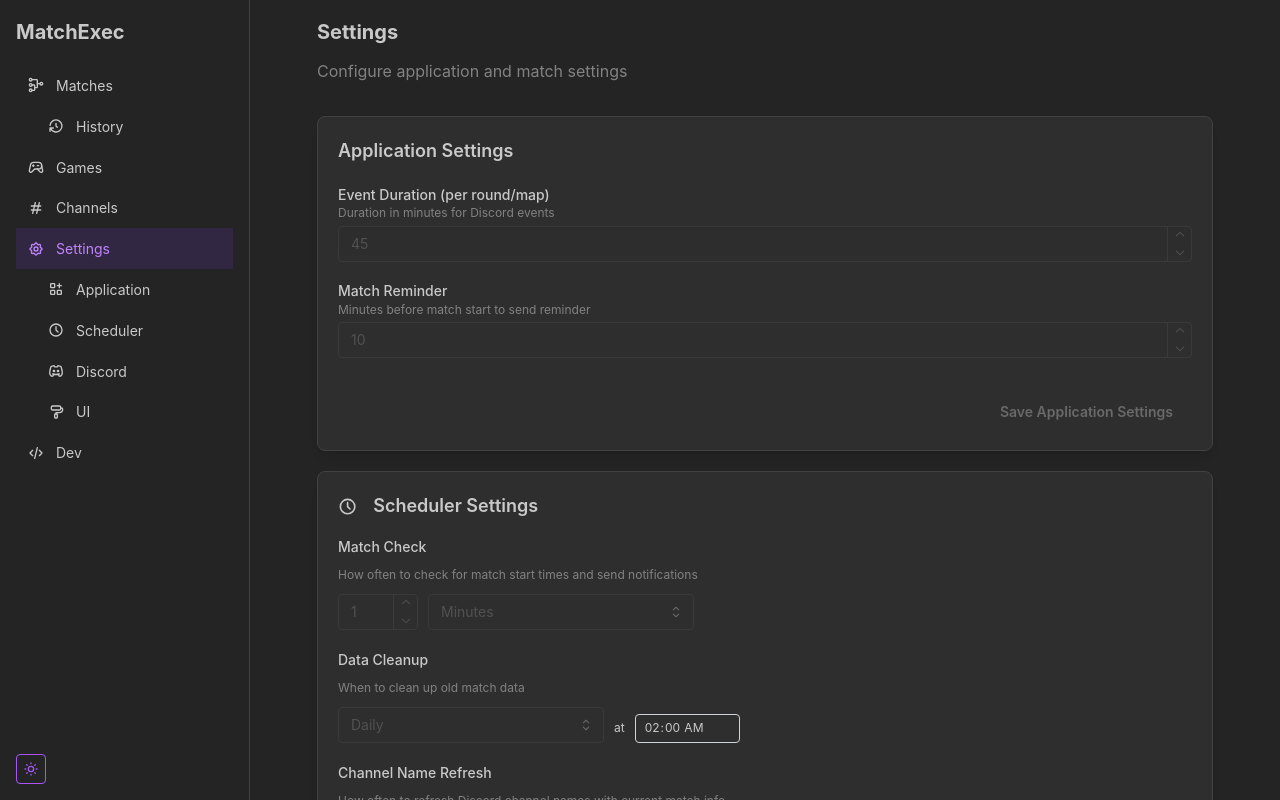
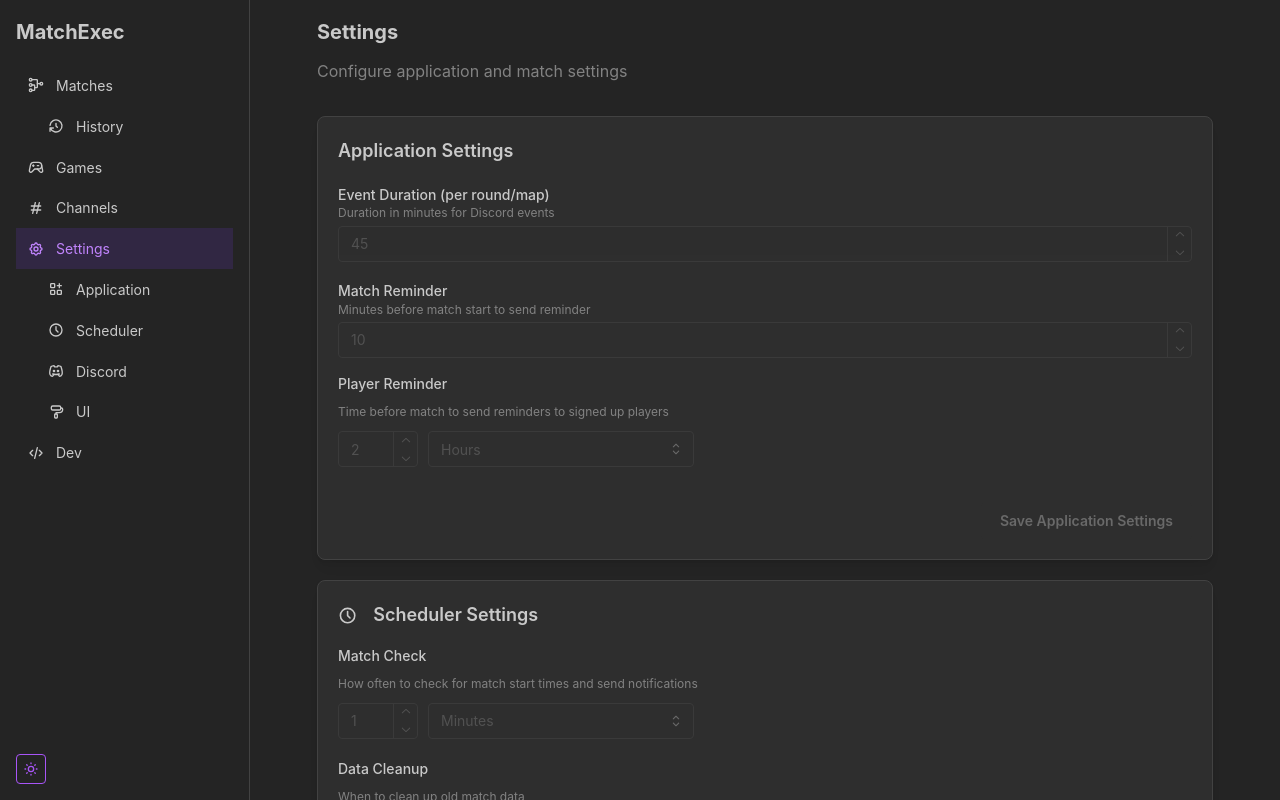
Before and after one commit to slamanna212/MatchExec, a Next.js app: page /settings in a window 1280 px wide. Shown: the top 800 px of the page. Built offline with nearby package versions, Linux system fonts and the light colour scheme.

Commit message:
settings polish

```diff
--- a/src/app/settings/page.tsx
+++ b/src/app/settings/page.tsx
@@ -2,7 +2,7 @@
 
 export const dynamic = 'force-dynamic';
 
-import { Card, Text, Stack, TextInput, Button, Group, PasswordInput, Alert, NumberInput, Checkbox } from '@mantine/core';
+import { Card, Text, Stack, TextInput, Button, Group, PasswordInput, Alert, NumberInput, Checkbox, Select } from '@mantine/core';
 import { useForm } from '@mantine/form';
 import { useEffect, useState } from 'react';
 import { IconSettings } from '@tabler/icons-react';
@@ -19,6 +19,7 @@ interface DiscordSettings {
 interface ApplicationSettings {
   event_duration_minutes?: number;
   match_reminder_minutes?: number;
+  player_reminder_minutes?: number;
 }
 
 interface SchedulerSettings {
@@ -41,6 +42,28 @@ export default function SettingsPage() {
   const [appMessage, setAppMessage] = useState<{ type: 'success' | 'error'; text: string } | null>(null);
   const [schedulerMessage, setSchedulerMessage] = useState<{ type: 'success' | 'error'; text: string } | null>(null);
   const [uiMessage, setUiMessage] = useState<{ type: 'success' | 'error'; text: string } | null>(null);
+  const [playerReminderValue, setPlayerReminderValue] = useState(2);
+  const [playerReminderUnit, setPlayerReminderUnit] = useState('hours');
+
+  // Helper functions for player reminder conversion
+  const minutesToValueUnit = (minutes: number) => {
+    if (minutes >= 1440 && minutes % 1440 === 0) {
+      return { value: minutes / 1440, unit: 'days' };
+    }
+    if (minutes >= 60 && minutes % 60 === 0) {
+      return { value: minutes / 60, unit: 'hours' };
+    }
+    return { value: minutes, unit: 'minutes' };
+  };
+
+  const valueUnitToMinutes = (value: number, unit: string) => {
+    switch (unit) {
+      case 'days': return value * 1440;
+      case 'hours': return value * 60;
+      case 'minutes': return value;
+      default: return value;
+    }
+  };
 
   const [schedulerSettings, setSchedulerSettings] = useState<SchedulerSettings>({
     match_check_cron: '0 */1 * * * *',
@@ -62,6 +85,7 @@ export default function SettingsPage() {
     initialValues: {
       event_duration_minutes: 45,
       match_reminder_minutes: 10,
+      player_reminder_minutes: 120,
     },
   });
 
@@ -101,9 +125,15 @@ export default function SettingsPage() {
           const appData = await appResponse.json();
           const sanitizedAppData = {
             event_duration_minutes: appData.event_duration_minutes || 45,
-            match_reminder_minutes: appData.match_reminder_minutes || 10
+            match_reminder_minutes: appData.match_reminder_minutes || 10,
+            player_reminder_minutes: appData.player_reminder_minutes || 120
           };
           appForm.setValues(sanitizedAppData);
+
+          // Set player reminder display values
+          const playerReminderDisplay = minutesToValueUnit(sanitizedAppData.player_reminder_minutes);
+          setPlayerReminderValue(playerReminderDisplay.value);
+          setPlayerReminderUnit(playerReminderDisplay.unit);
         }
 
         if (schedulerResponse.ok) {
@@ -173,10 +203,17 @@ export default function SettingsPage() {
     setAppMessage(null);
 
     try {
+      // Convert player reminder display values to minutes
+      const playerReminderMinutes = valueUnitToMinutes(playerReminderValue, playerReminderUnit);
+      const payload = {
+        ...values,
+        player_reminder_minutes: playerReminderMinutes
+      };
+
       const response = await fetch('/api/settings/discord', {
         method: 'PUT',
         headers: { 'Content-Type': 'application/json' },
-        body: JSON.stringify(values),
+        body: JSON.stringify(payload),
       });
 
       if (response.ok) {
@@ -280,6 +317,40 @@ export default function SettingsPage() {
                   {...appForm.getInputProps('match_reminder_minutes')}
                   disabled={loading}
                 />
+                <Stack gap="xs">
+                  <Text size="sm" fw={500}>Player Reminder</Text>
+                  <Text size="xs" c="dimmed">Time before match to send reminders to signed up players</Text>
+
+                  <Group gap="xs" align="flex-end">
+                    <NumberInput
+                      size="sm"
+                      placeholder="2"
+                      value={playerReminderValue}
+                      onChange={(value) => setPlayerReminderValue(Number(value) || 1)}
+                      min={1}
+                      max={playerReminderUnit === 'minutes' ? 1440 : playerReminderUnit === 'hours' ? 168 : 7}
+                      disabled={loading}
+                      style={{ width: 80 }}
+                    />
+                    <Select
+                      size="sm"
+                      placeholder="Unit"
+                      data={[
+                        { value: 'minutes', label: 'Minutes' },
+                        { value: 'hours', label: 'Hours' },
+                        { value: 'days', label: 'Days' }
+                      ]}
+                      value={playerReminderUnit}
+                      onChange={(selectedUnit) => {
+                        if (selectedUnit) {
+                          setPlayerReminderUnit(selectedUnit);
+                        }
+                      }}
+                      disabled={loading}
+                      style={{ minWidth: 100 }}
+                    />
+                  </Group>
+                </Stack>
 
                 <Group justify="flex-end" mt="lg">
                   <Button type="submit" loading={appSaving} disabled={loading}>
```
